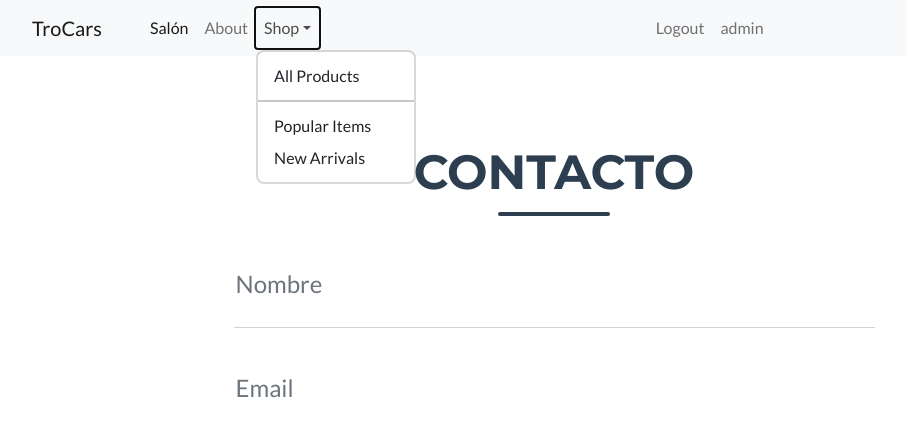
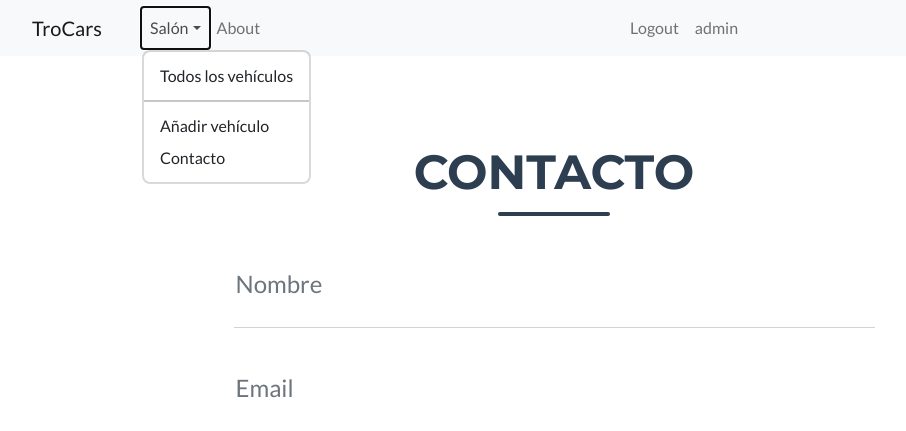
Before and after one commit to Lautaro9510/Trocar, a Django app: page /car/contact/ in a window 1280 px wide, after a click on "Salón". Shown: the top 431 px of the page, without its empty margins (86-992 px from the left). Run offline with Django 4.2, Linux system fonts and the light colour scheme; the visitor is signed in with stand-in values (Sample User, id 1); data comes from the database, SQL or seed files in the repository; both versions use the stored data as it was after the commit; some libraries are stand-ins or nearby versions.

Commit message:
Configuracion dropdown de navbar

```diff
--- a/templates/base.html
+++ b/templates/base.html
@@ -22,17 +22,18 @@
                 <button class="navbar-toggler" type="button" data-bs-toggle="collapse" data-bs-target="#navbarSupportedContent" aria-controls="navbarSupportedContent" aria-expanded="false" aria-label="Toggle navigation"><span class="navbar-toggler-icon"></span></button>
                 <div class="collapse navbar-collapse" id="navbarSupportedContent">
                     <ul class="navbar-nav me-auto mb-2 mb-lg-0 ms-lg-4">
-                        <li class="nav-item"><a class="nav-link active" aria-current="page" href="/car/show_car/">Salón</a></li>
-                        <li class="nav-item"><a class="nav-link" href="#!">About</a></li>
                         <li class="nav-item dropdown">
-                            <a class="nav-link dropdown-toggle" id="navbarDropdown" href="#" role="button" data-bs-toggle="dropdown" aria-expanded="false">Shop</a>
+                            <a class="nav-link dropdown-toggle" id="navbarDropdown" href="#" role="button" data-bs-toggle="dropdown" aria-expanded="false">Salón</a>
                             <ul class="dropdown-menu" aria-labelledby="navbarDropdown">
-                                <li><a class="dropdown-item" href="#!">All Products</a></li>
+                                <li><a class="dropdown-item" href="/car/show_car/">Todos los vehículos</a></li>
                                 <li><hr class="dropdown-divider" /></li>
-                                <li><a class="dropdown-item" href="#!">Popular Items</a></li>
-                                <li><a class="dropdown-item" href="#!">New Arrivals</a></li>
+                                {% if request.user.is_authenticated %}
+                                <li><a class="dropdown-item" href="/car/create_car/">Añadir vehículo</a></li>
+                                {% endif %}
+                                <li><a class="dropdown-item" href='/car/contact/'>Contacto</a></li>
                             </ul>
                         </li>
+                        <li class="nav-item"><a class="nav-link" href="#!">About</a></li>
                     </ul>
                     <ul class="navbar-nav me-auto mb-2 mb-lg-0 ms-lg-4">
                         {% if request.user.is_authenticated %}
--- a/users/views.py
+++ b/users/views.py
@@ -47,7 +47,7 @@ def register(request):
     elif request.method == 'POST':
         form = RegisterForm(request.POST)
         if form.is_valid():
-            user = form.save() #al hacer el save, se crea el usuario
+            user = form.save()
             UserProfile.objects.create(user=user)
             return redirect('login')
 
```
Also changed, not shown: db.sqlite3.
